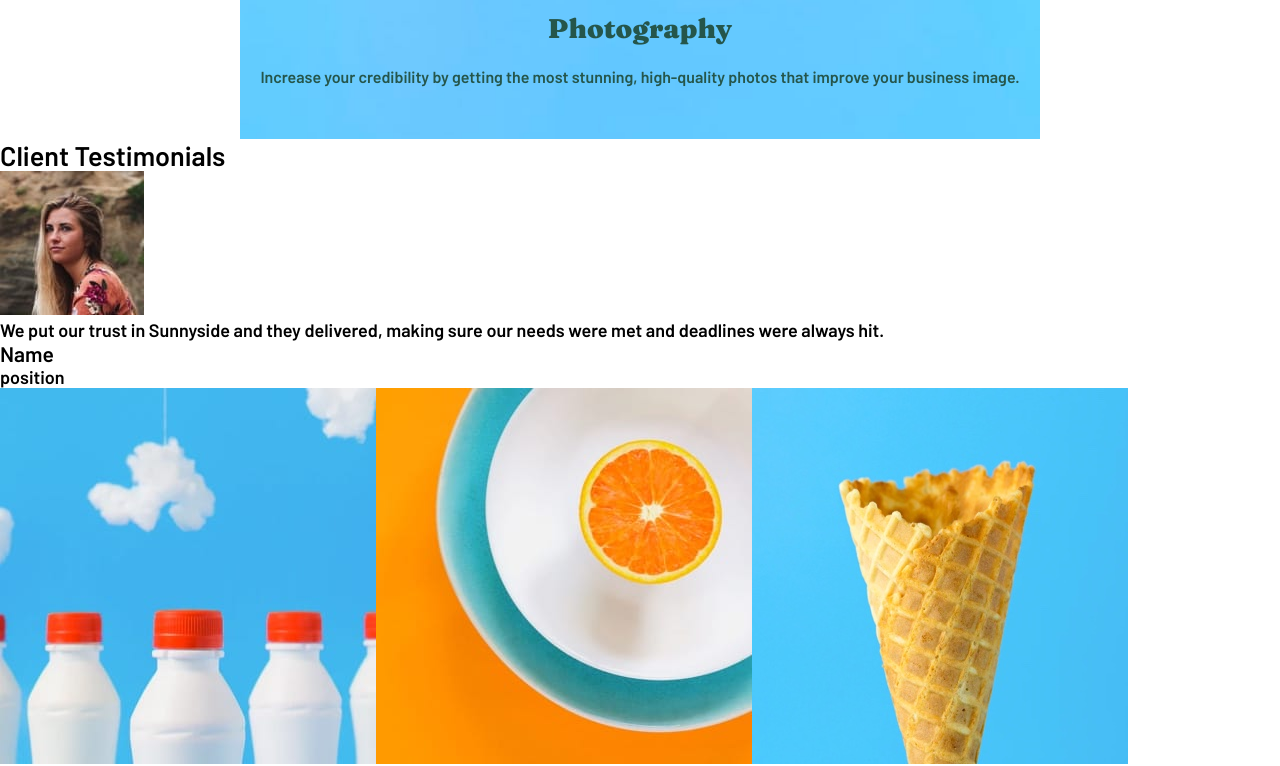
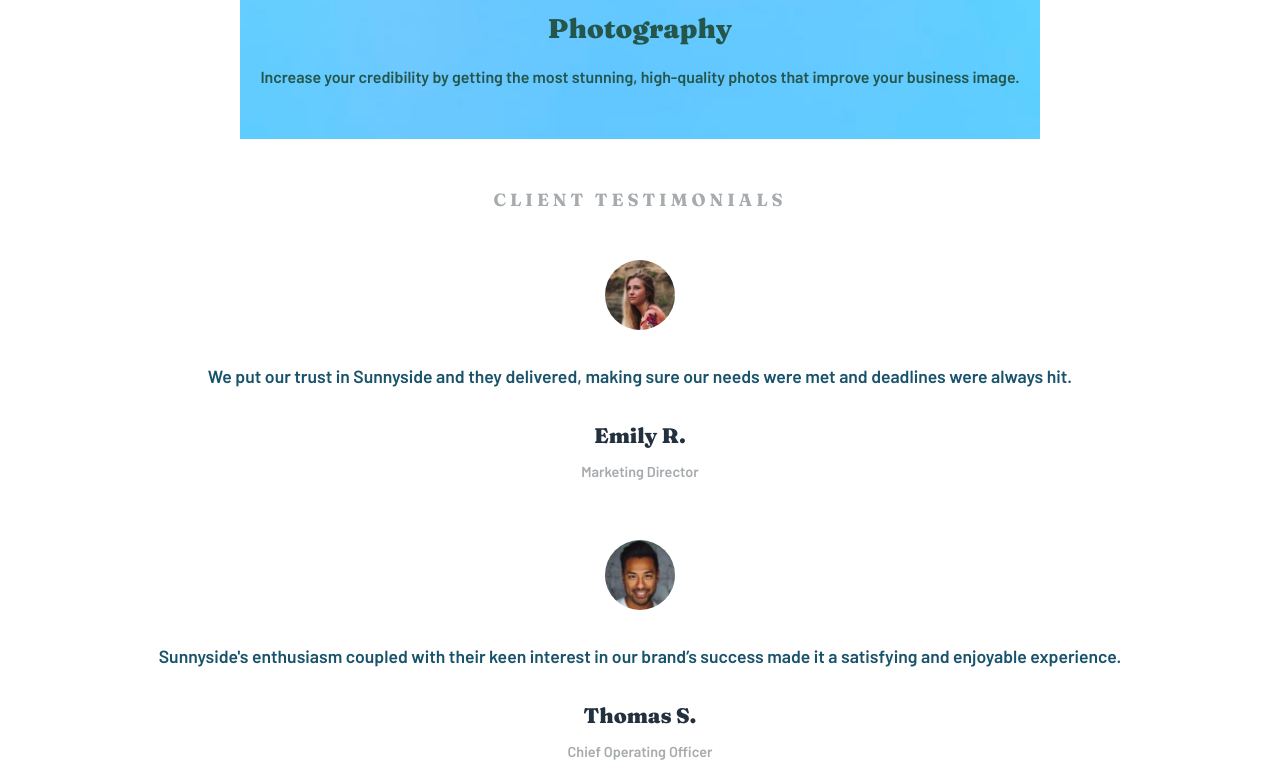
Before and after one commit to kujerocoding/sunnyside-agency-landing-page, a React (Vite) app: page / in a window 1280 px wide. Shown: the part 2720-3486 px from the top of the page. Built offline with nearby package versions, Linux system fonts and the light colour scheme.

Commit message:
Add styles to the Testimonials components

```diff
--- a/src/App.css
+++ b/src/App.css
@@ -225,3 +225,53 @@ header{
     font-size: 1rem;
     line-height: 1.5rem;
 }
+
+.testimonials--container{
+    display: flex;
+    flex-direction: column;
+    justify-content: center;
+    align-items: center;
+}
+
+.testimonials--container > h2{
+    padding-top: 50px;
+    padding-bottom: 20px;
+    color: var(--GRAYISHBLUE);
+    text-transform: uppercase;
+    font-family: var(--FFSECONDARY);
+    font-size: 1.1rem;
+    letter-spacing: .25rem;
+}
+
+.testimony--container{
+    display: flex;
+    flex-direction: column;
+    justify-content: space-evenly;
+    align-items: center;
+    padding: 30px;
+    text-align: center;
+}
+
+.testimony--img{
+    width: 70px;
+    border-radius: 50%;
+}
+
+.testimony--text{
+    margin-block: 30px;
+    line-height: 2rem;
+    font-size: 1.1rem;
+    color: var(--DARKBLUE);
+}
+
+.testimony--name{
+    color: var(--VERYDARKBLUE);
+    font-family: var(--FFSECONDARY);
+    font-weight: 800;
+}
+
+.testimony--jobPosition{
+    margin-top: 15px;
+    color: var(--GRAYISHBLUE);
+    font-size: .9rem;
+}
--- a/src/App.jsx
+++ b/src/App.jsx
@@ -6,6 +6,7 @@ import Main from './components/Main'
 import Footer from './components/Footer'
 import Testimonials from './components/Testimonials'
 import './App.css'
+import TestimonialsData from './TestimonialsData'
 
 const App = () => {
 
@@ -15,11 +16,24 @@ const App = () => {
     setIsMenuOpen(prevState => !prevState)
   }
 
+  console.log(TestimonialsData)
+
+  const testimonialElements = TestimonialsData.map(el =>
+        <Testimonials name={el.name}
+        imgURL={el.imgURL}
+        jobPosition={el.jobPosition}
+        testimony={el.testimony}/>)
+
+  console.log(testimonialElements)
+
   return (
     <div className='app--container'>
       <Navbar isMenuOpen={isMenuOpen} toggleMenu={toggleMenu}/>
       <Main />
-      <Testimonials />
+      <div className='testimonials--container'>
+        <h2>Client Testimonials</h2>
+        {testimonialElements}
+      </div>
       <Footer />
       <Attribution />
     </div>
--- a/src/components/Testimonials.jsx
+++ b/src/components/Testimonials.jsx
@@ -1,16 +1,16 @@
 import React from 'react'
 
-const Testimonials = () => {
+const Testimonials = (props) => {
+
   return (
-    <div className='testimonials'>
-        <h2>Client Testimonials</h2>
-      <div className='testimonial--container'>
-            <img src='src/assets/images/image-emily.jpg' alt="emily profile pic" />
-            <p>We put our trust in Sunnyside and they delivered, making sure our needs were met and deadlines were always hit.</p>
-            <h3>Name</h3>
-            <p>position</p>
+
+      <div className='testimony--container'>
+          <img  className='testimony--img' src={`src/assets/images/${props.imgURL}`} alt={`${props.name} profile picture`} />
+          <p className='testimony--text'>{props.testimony}</p>
+          <h3 className='testimony--name'>{props.name}</h3>
+          <p className='testimony--jobPosition'>{props.jobPosition}</p>
       </div>
-    </div>
+
   )
 }
 
```
